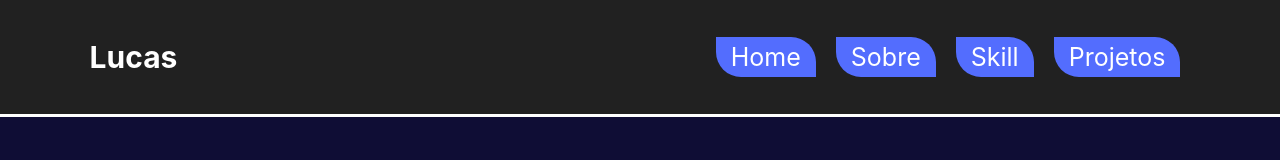
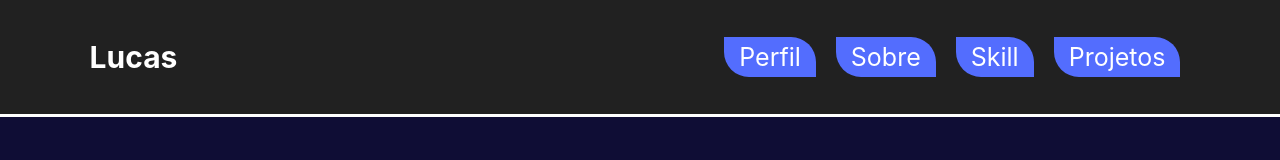
Before and after one commit to DigitalHDR/Meu-portfolio-react, a React (Create React App) app: page / in a window 1280 px wide. Shown: the top 160 px of the page. Built offline with nearby package versions, Linux system fonts and the light colour scheme.

Commit message:
titulo Home agora Perfil

```diff
--- a/src/components/Header/header.css
+++ b/src/components/Header/header.css
@@ -10,7 +10,7 @@
   border-bottom-color: var(--bg-card);
 }
 
-.nav_header h1 {
+.nav_header a {
   color: var(--header-logo);
   font-size: 30px;
 }
--- a/src/components/Header/index.jsx
+++ b/src/components/Header/index.jsx
@@ -13,9 +13,9 @@ export default function Index() {
   return (
     <nav>
       <div className='container nav_header'>
-        <h1>Lucas</h1>
+        <h1><a href='#home_link'>Lucas</a></h1>
         <ul className="nav_link" id={showLinks ? 'hidden' : ''}>
-          <li ><a href='#home_link' to="/"><Button title="Home" /></a></li>
+          <li ><a href='#home_link' to="/"><Button title="Perfil" /></a></li>
           <li><a href='#sobre_link' to="/sobre"><Button title="Sobre" /></a></li>
           <li><a href='#skill_link' to="/skill"><Button title="Skill" /></a></li>
           <li><a href='#projetos_link' to="/projetos"><Button title="Projetos" /></a></li>
```
